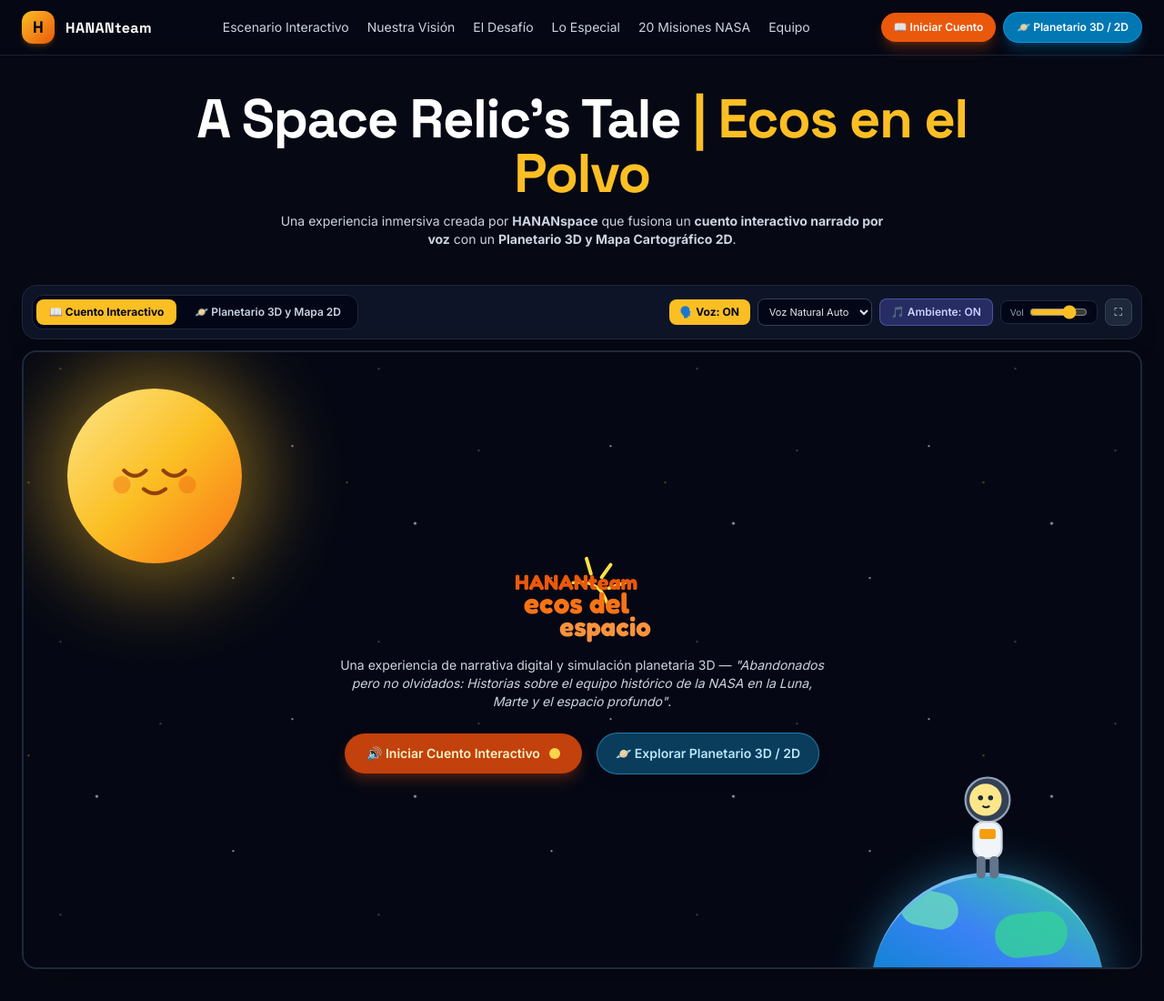
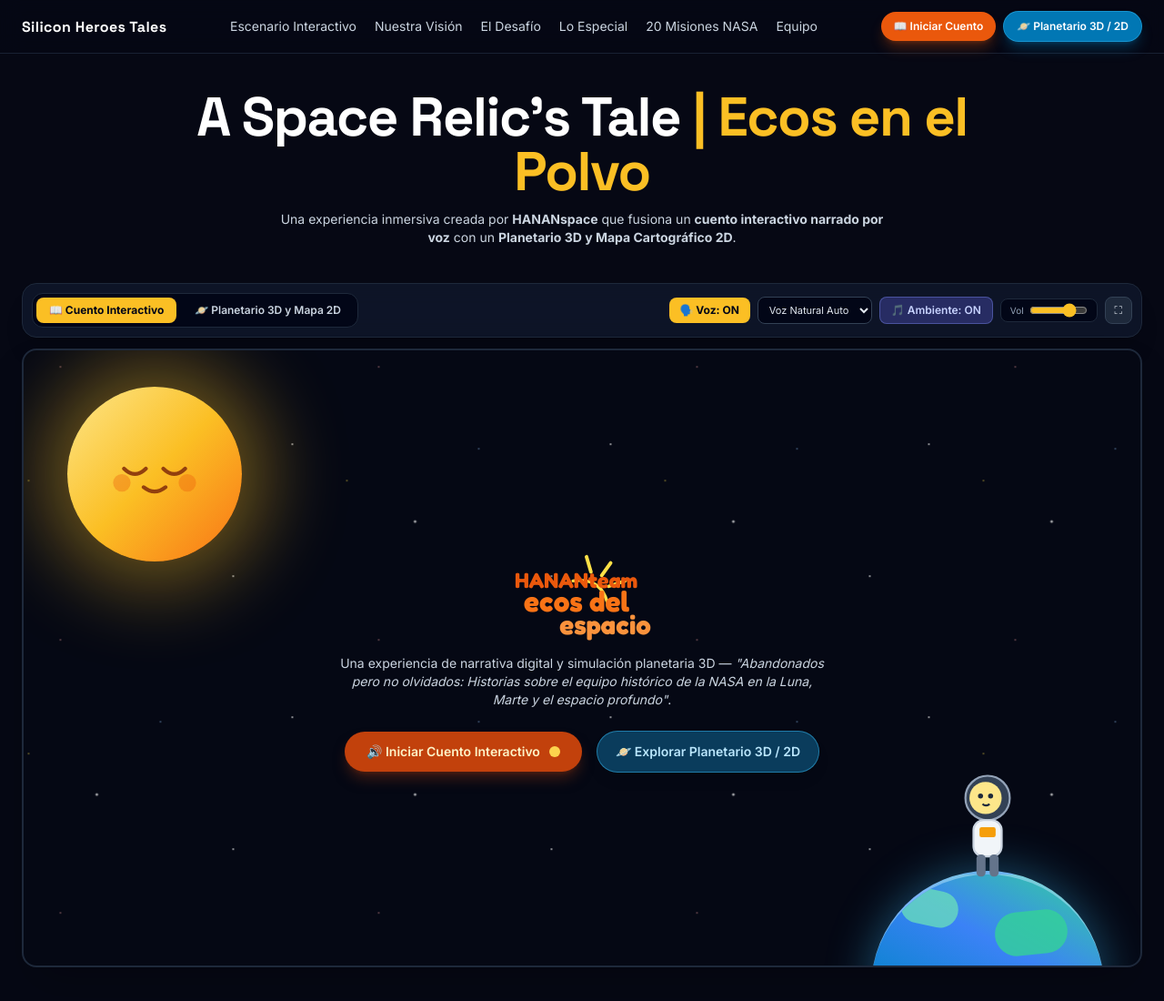
Before and after one commit to Chisus-tp/HANANspace, a plain HTML site: page HANANspace/index.html in a window 1280 px wide. Shown: the top 1100 px of the page at 91% size. Drawn offline with nearby package versions, Linux system fonts and the light colour scheme.

Commit message:
Update header title and remove logo

```diff
--- a/HANANspace/index.html
+++ b/HANANspace/index.html
@@ -138,9 +138,8 @@
   <header class="sticky top-0 z-50 bg-[#060814]/90 backdrop-blur-md border-b border-slate-800/80">
     <div class="max-w-7xl mx-auto px-4 md:px-6 py-3 flex flex-wrap items-center justify-between gap-3">
       <div class="flex items-center gap-3">
-        <div class="w-9 h-9 rounded-xl bg-gradient-to-br from-amber-400 to-orange-600 flex items-center justify-center font-display font-bold text-slate-950 text-lg shadow-md shadow-amber-500/20">H</div>
         <div>
-          <span class="font-display font-bold text-white tracking-wide">HANANteam</span>
+          <span class="font-display font-bold text-white tracking-wide">Silicon Heroes Tales</span>
         </div>
       </div>
 
```
